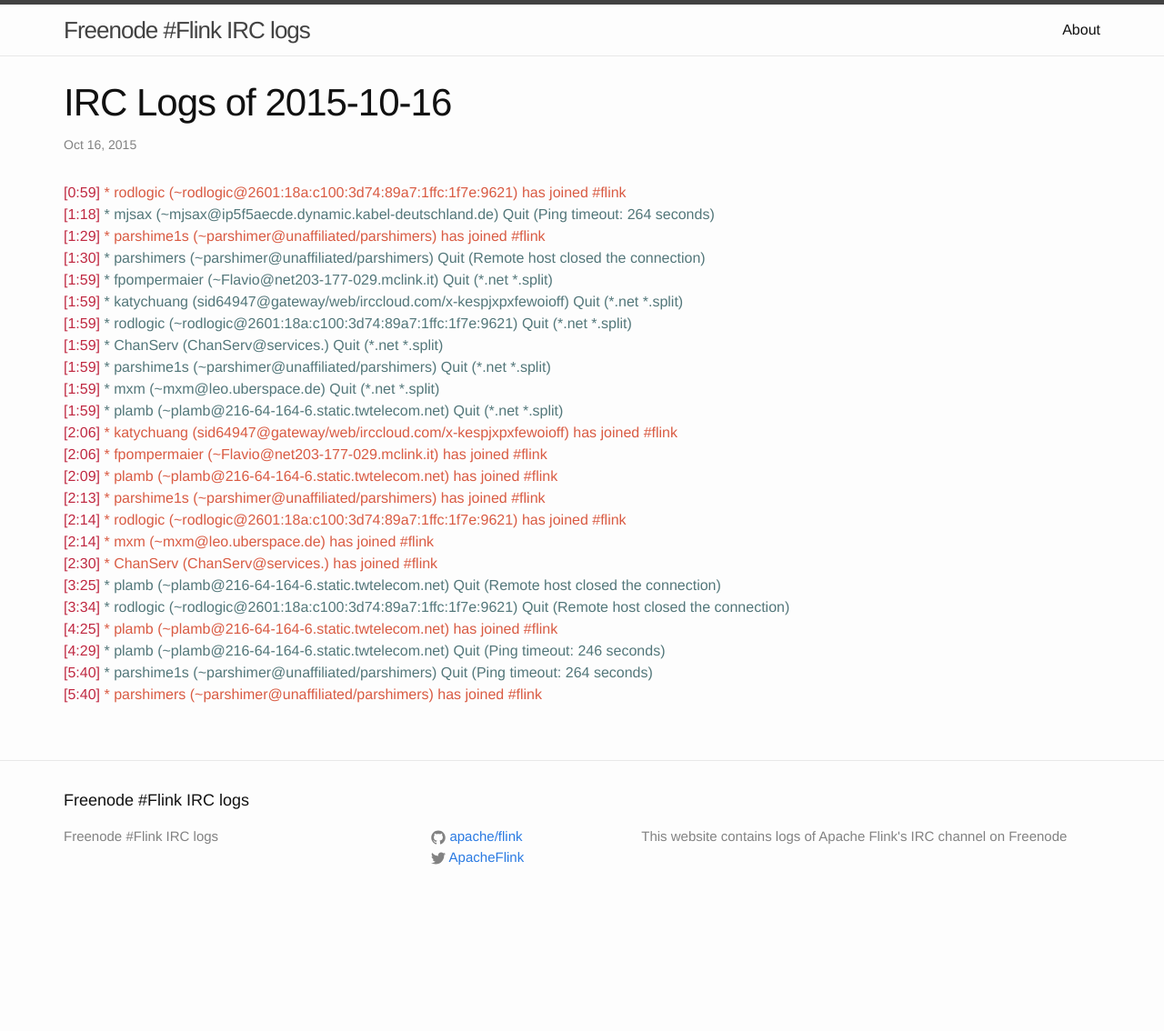
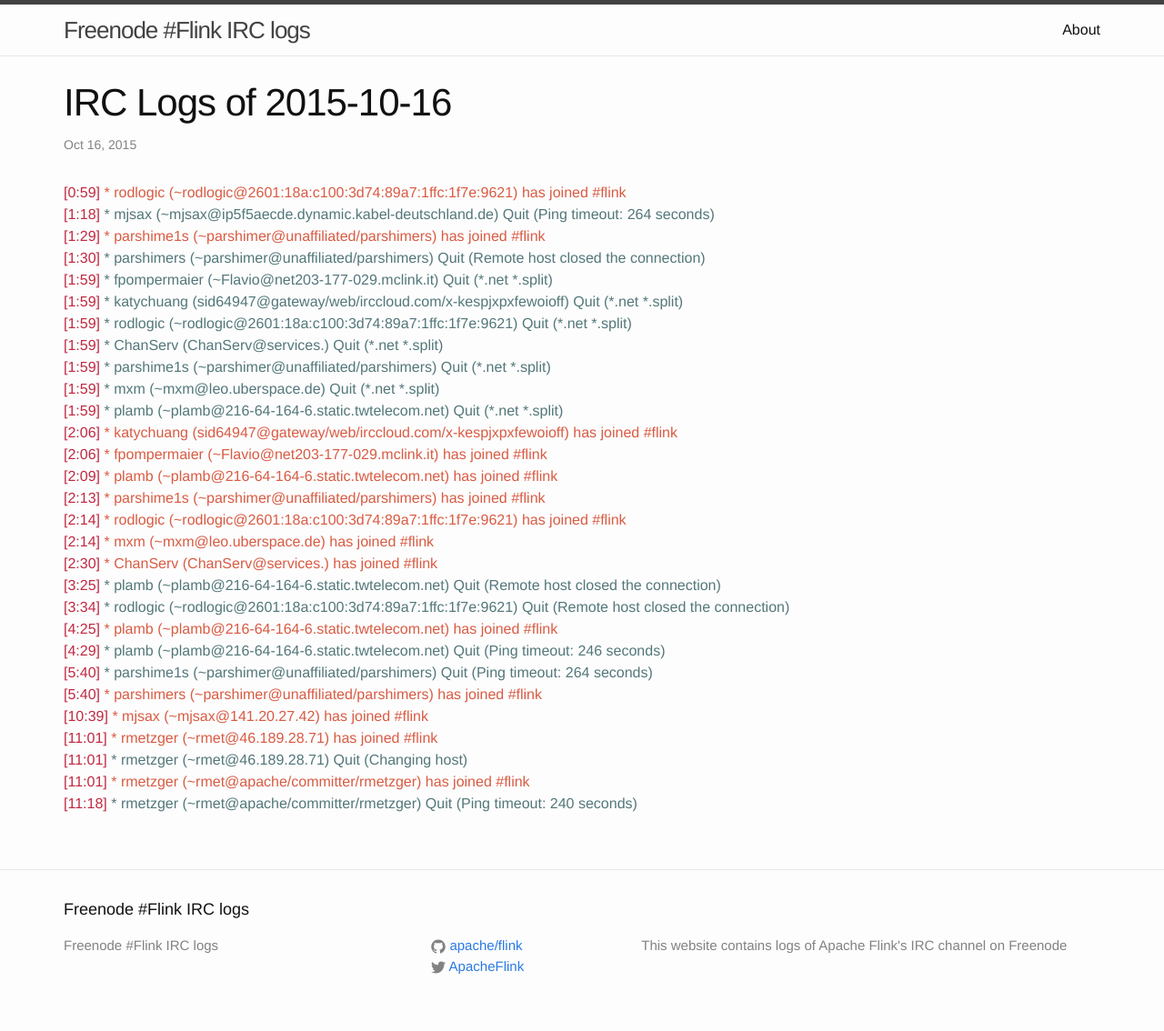
Before and after one commit to flink-irc-logs/flink-irc-logs.github.io, a Jekyll site: the page built from _posts/2015-10-16-logs.markdown, in a window 1280 px wide. Shown: the whole page at 91% size. Built offline with Jekyll 4.4.1, drawn with Linux system fonts in a browser that asks for light colours; before the commit the page ends 1014 px from its top, so only the background shows below that.

Commit message:
Update of the logs on Fri Oct 16 11:26:49 CEST 2015

```diff
--- a/_posts/2015-10-16-logs.markdown
+++ b/_posts/2015-10-16-logs.markdown
@@ -28,3 +28,8 @@
 <span class="irc-date">[4:29]</span> <span class="irc-navy">* plamb (~plamb@216-64-164-6.static.twtelecom.net) Quit (Ping timeout: 246 seconds)</span><br />
 <span class="irc-date">[5:40]</span> <span class="irc-navy">* parshime1s (~parshimer@unaffiliated/parshimers) Quit (Ping timeout: 264 seconds)</span><br />
 <span class="irc-date">[5:40]</span> <span class="irc-green">* parshimers (~parshimer@unaffiliated/parshimers) has joined #flink</span><br />
+<span class="irc-date">[10:39]</span> <span class="irc-green">* mjsax (~mjsax@141.20.27.42) has joined #flink</span><br />
+<span class="irc-date">[11:01]</span> <span class="irc-green">* rmetzger (~rmet@46.189.28.71) has joined #flink</span><br />
+<span class="irc-date">[11:01]</span> <span class="irc-navy">* rmetzger (~rmet@46.189.28.71) Quit (Changing host)</span><br />
+<span class="irc-date">[11:01]</span> <span class="irc-green">* rmetzger (~rmet@apache/committer/rmetzger) has joined #flink</span><br />
+<span class="irc-date">[11:18]</span> <span class="irc-navy">* rmetzger (~rmet@apache/committer/rmetzger) Quit (Ping timeout: 240 seconds)</span><br />
```
